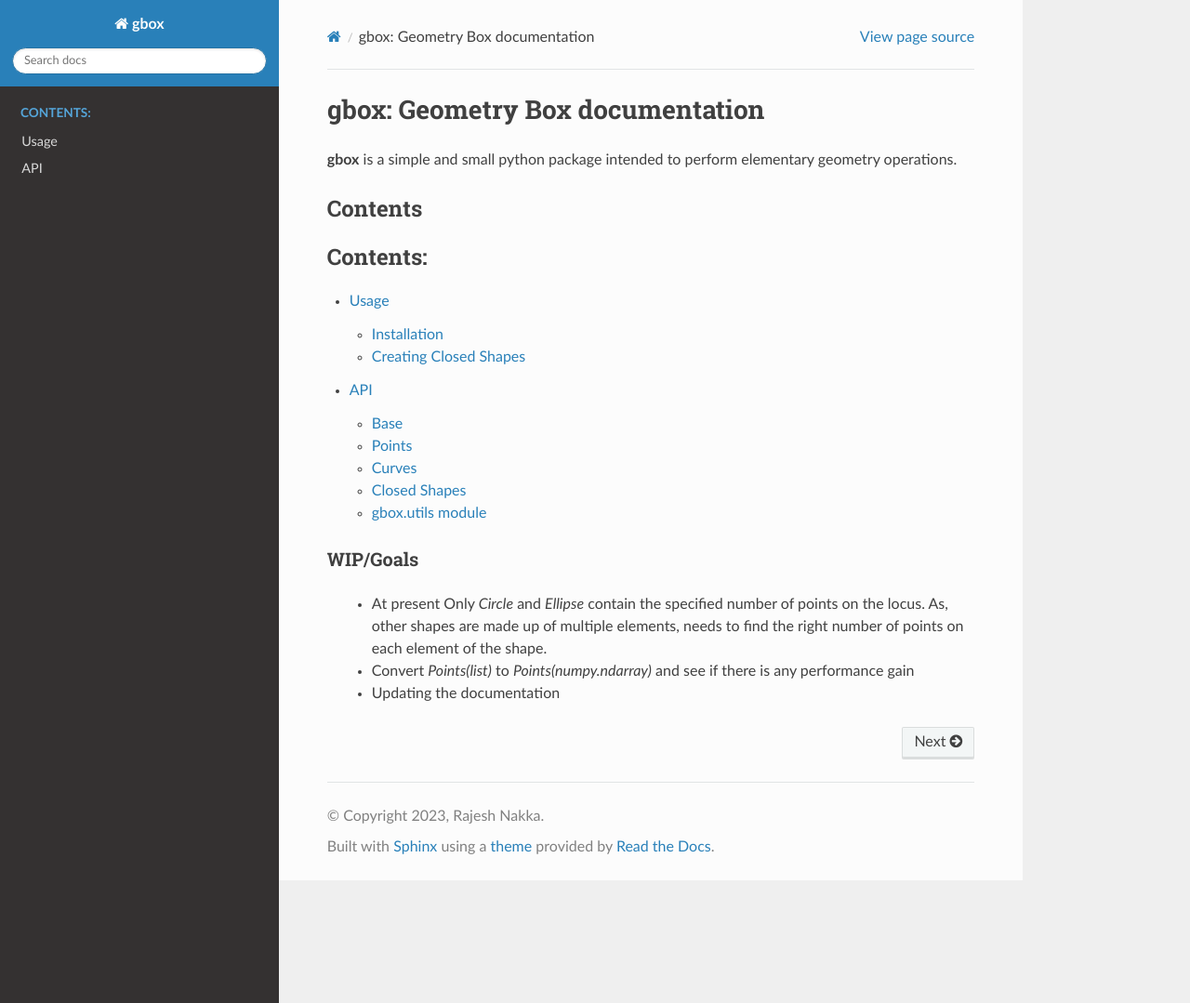
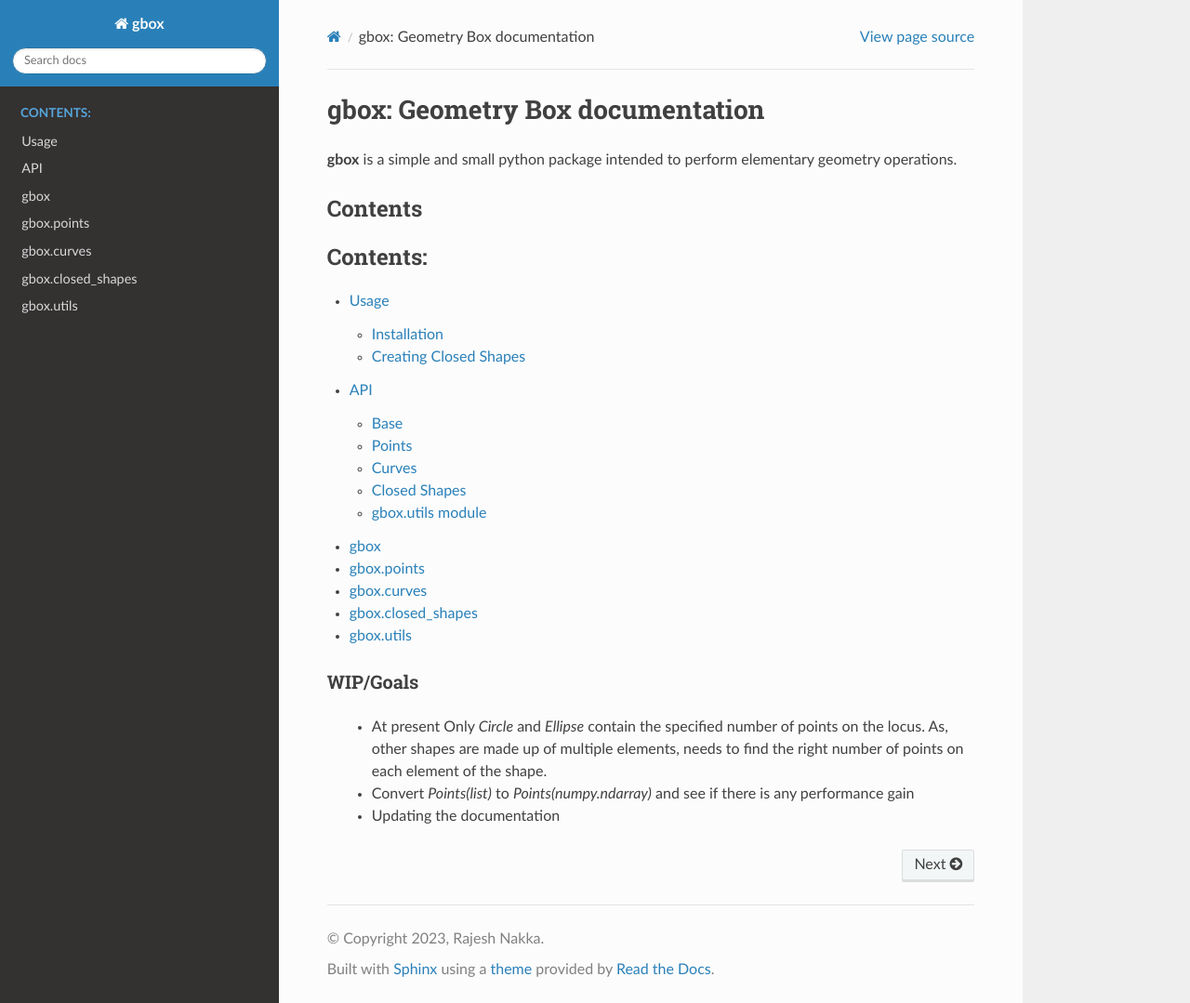
Before and after one commit to 338rajesh/gbox, a Sphinx documentation site: the page built from docs/source/index.rst, in a window 1280 px wide and 1079 px high. Shown: the whole window at 93% size. Built offline with Sphinx 7.4.7 and the Read the Docs theme 2.0.0, drawn with Linux system fonts in a browser that asks for light colours.

Commit message:
updated index.rst and other rst files

```diff
--- a/docs/source/index.rst
+++ b/docs/source/index.rst
@@ -7,11 +7,16 @@ Contents
 --------
 
 .. toctree::
-   :maxdepth: 5
+   :maxdepth: 3
    :caption: Contents:
 
    usage
    gbox
+   generated/gbox
+   generated/gbox.points
+   generated/gbox.curves
+   generated/gbox.closed_shapes
+   generated/gbox.utils
 
 
 WIP/Goals
```
Also changed, not shown: docs/source/gbox.rst (+0 -10 lines).
